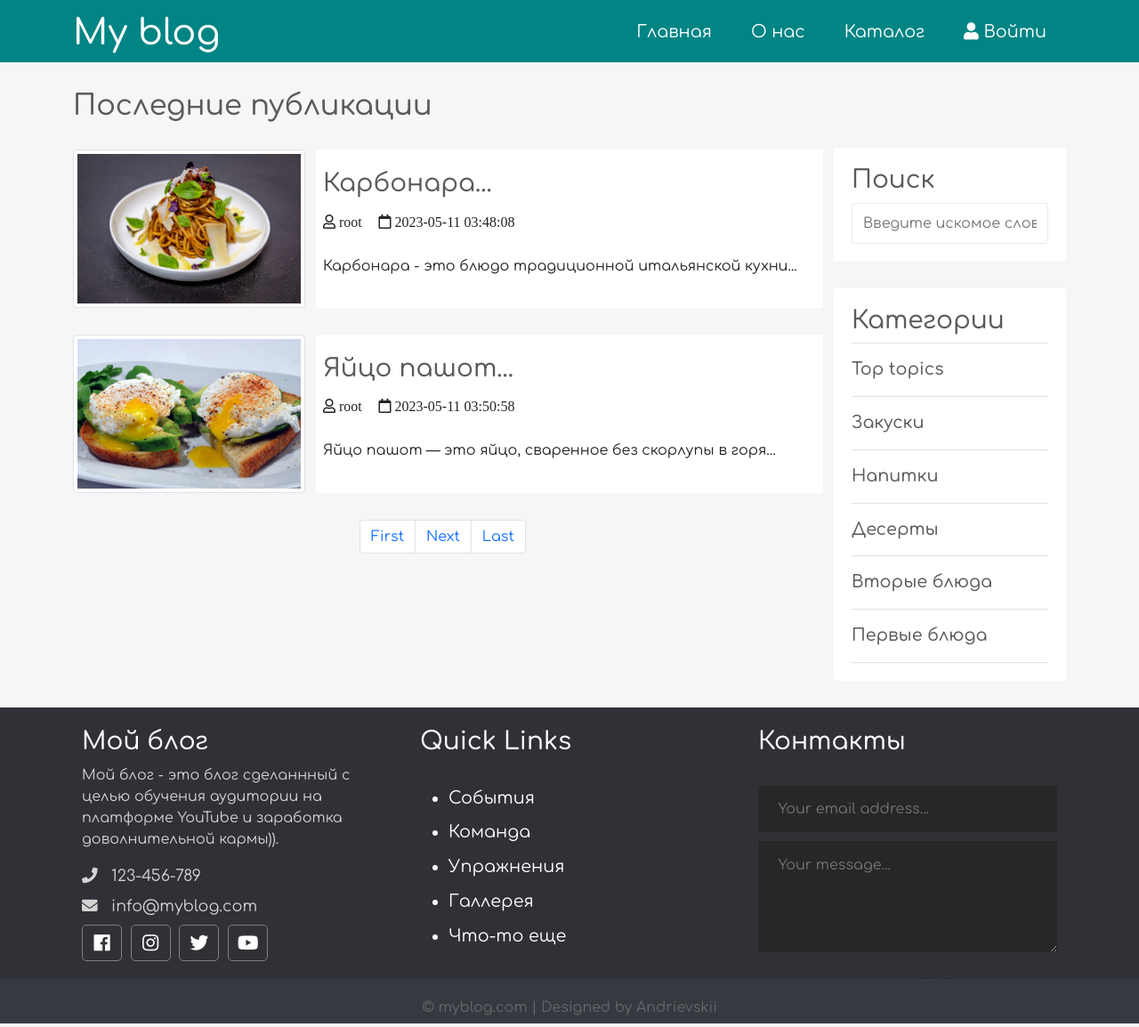
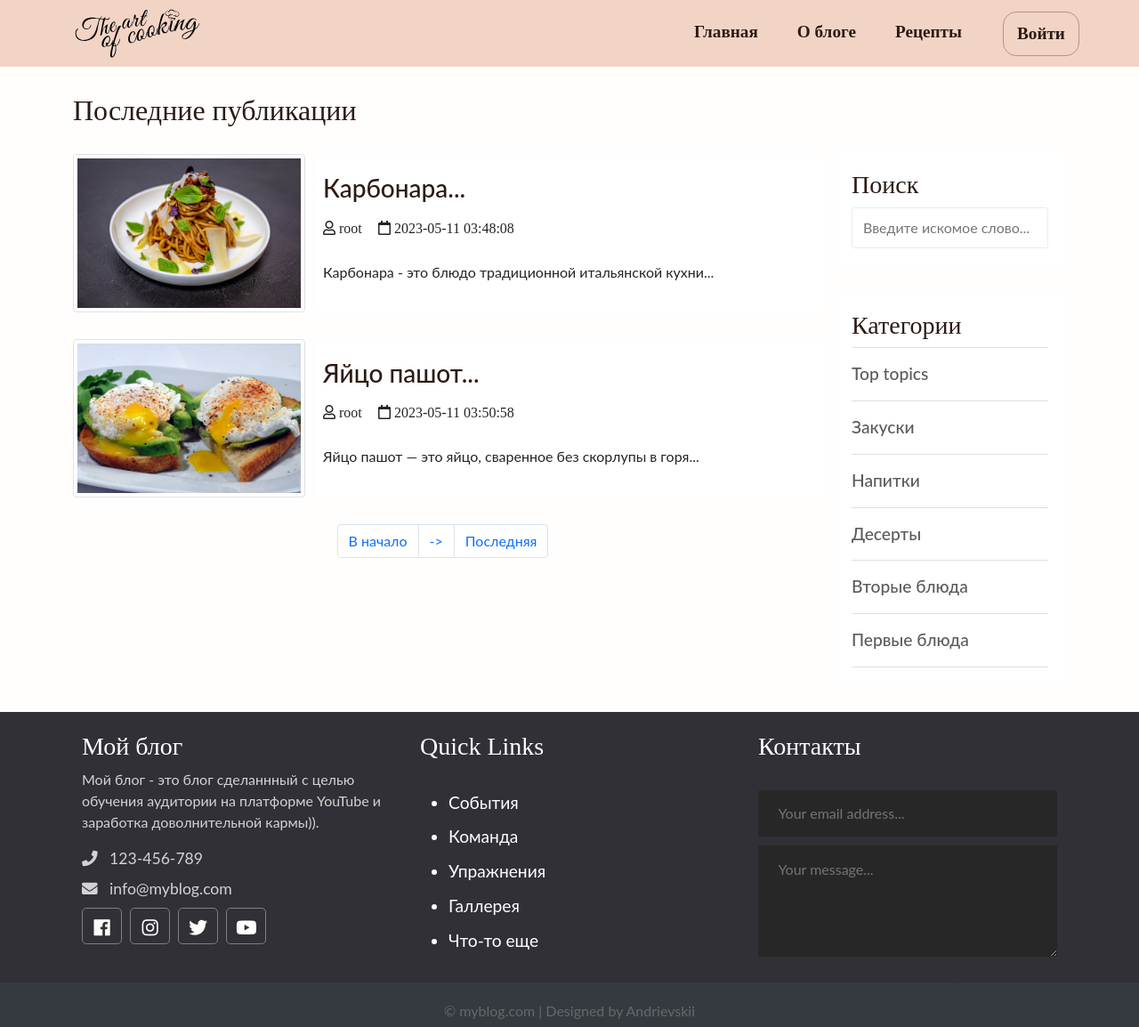
Before and after one commit to Olya-Belikova/the_art_of_cooking, a PHP site: page /the_art_of_cooking/catalog.php in a window 1280 px wide. Shown: the whole page at 89% size. Run offline with PHP 8.4, Linux system fonts and the light colour scheme; data comes from the database, SQL or seed files in the repository.

Commit message:
v3
Настроен гитхаб

```diff
--- a/app/include/header.php
+++ b/app/include/header.php
@@ -1,42 +1,43 @@
 <header class="container-fluid">
     <div class="container">
         <div class="row">
-            <div class="col-4">
-                <h1>
-                    <a href="<?php echo BASE_URL ?>">My blog</a>
-                </h1>
+            <div id="logo" class="col-4">
+                    <a href="<?php echo BASE_URL ?>">
+                        <img src="assets/logo.svg" alt="logo" height="55px" />
+                    </a>
             </div>
-            <nav class="col-8">
+
+            <nav class="col-7">
                 <ul>
                     <li><a href="<?php echo BASE_URL ?>">Главная</a> </li>
-                    <li><a href="<?php echo BASE_URL . 'about.php'?>">О нас</a> </li>
-                    <li><a href="<?php echo BASE_URL . 'catalog.php'?>">Каталог</a> </li>
+                    <li><a href="<?php echo BASE_URL . 'about.php'?>">О блоге</a> </li>
+                    <li><a href="<?php echo BASE_URL . 'catalog.php'?>">Рецепты</a> </li>
+                </ul>
+            </nav>
+            <ul class="col-1">
+                <li id="login">
+                        <?php if (isset($_SESSION['id'])): ?>
+                            <a href="#">
 
-                    <li>
-                        <?php if (isset($_SESSION['id'])): //если в $_SESSION есть параметр id, то...?>
-                            <a href="#">
-                                <i class="fa fa-user"></i>
-                                <?php echo $_SESSION['login']; //печатаеться логин пользователя?>
+                                <?php echo $_SESSION['login']; ?>
                             </a>
                             <ul>
-                                <?php if ($_SESSION['admin']): //если в $_SESSION парамете admin, то...?>
-                                    <li><a href="#">Админ панель</a> </li> <!--эта панель есть-->
+                                <?php if ($_SESSION['admin']): ?>
+                                    <li><a href="#">Админ панель</a> </li>
                                 <?php endif; ?>
                                 <li><a href="<?php echo BASE_URL . "logout.php"; ?>">Выход</a> </li>
                             </ul>
                         <?php else: ?>
                             <a href="<?php echo BASE_URL . "log.php"; ?>">
-                                <i class="fa fa-user"></i>
+
                                 Войти
                             </a>
                             <ul>
                                 <li><a href="<?php echo BASE_URL . "reg.php"; ?>">Регистрация</a> </li>
                             </ul>
-                        <?php endif; //конец?>
-
-                    </li>
-                </ul>
-            </nav>
+                        <?php endif; ?>
+                </li>
+            </ul>
         </div>
     </div>
 </header>
--- a/app/include/pagination.php
+++ b/app/include/pagination.php
@@ -1,16 +1,16 @@
 <nav aria-label="Page navigation example">
     <ul class="pagination justify-content-center">
-        <li class="page-item"><a class="page-link" href="?page=1">First</a></li>
+        <li class="page-item"><a class="page-link" href="?page=1">В начало</a></li>
         <?php if($page > 1): ?>
             <li class="page-item">
-                <a class="page-link" href="<?php echo "?page=".($page - 1);?>">Prev</a>
+                <a class="page-link" href="<?php echo "?page=".($page - 1);?>"><-</a>
             </li>
         <?php endif; ?>
         <?php if($page < $total_pages): ?>
         <li class="page-item">
-            <a class="page-link" href="<?php echo "?page=".($page + 1);?>">Next</a>
+            <a class="page-link" href="<?php echo "?page=".($page + 1);?>">-></a>
         </li>
         <?php endif; ?>
-        <li class="page-item"><a class="page-link" href="?page=<?php echo $total_pages; ?>">Last</a></li>
+        <li class="page-item"><a class="page-link" href="?page=<?php echo $total_pages; ?>">Последняя</a></li>
     </ul>
 </nav>
--- a/assets/css/style.css
+++ b/assets/css/style.css
@@ -1,6 +1,7 @@
 *{
-    font-family: 'Comfortaa', cursive;
+    font-family: 'Lato', sans-serif;
 }
+
 html,
 h1,
 h2,
@@ -8,15 +9,19 @@ h3,
 h4,
 h5,
 h6 {
-    color: #5c5b5b;
+    font-family: "Playfair Display";
+    color: #2C1B14;
 }
+
 body{
-    background: #f6f6f6;
+    background: #fffefd;
 }
+
 a{
     text-decoration: none;
     color: inherit;
 }
+
 input{
     padding: 10px 12px;
     display: block;
@@ -27,107 +32,115 @@ input{
     color: #444444;
     font-size: 1rem;
 }
+
 /*
     HEADER
  */
-header{
-    background: #008484;
-    height: 70px;
+header {
+    background: #F2D4C5;
+    height: 75px;
 }
-header *{
-    color: #ffffff;
+
+#logo {
+    position: relative;
+    height: 75px;
 }
-header h1 {
-    margin-top: 13px;
+
+#logo img{
+    position: absolute;
+    top: 0;
+    bottom: 0;
+    margin: auto;
 }
-header h1 a{
-    color: #ffffff;
-}
-header h1 a:hover{
-    color: #ffffff;
-}
+
 header ul{
     margin: 0;
     padding: 0;
     list-style-type: none;
     float: right;
 }
+
 header ul li{
     float: left;
     position: relative;
 }
+
+#login {
+    position: relative;
+    height: 75px;
+}
+
+#login a {
+    position: absolute;
+    font-weight: 600;
+    top: 0;
+    bottom: 0;
+    height: 50px;
+    margin: auto;
+    padding: 10px 15px;
+    border: 1px solid #b19588;
+    border-radius: 15px;
+}
+
 header ul li a{
+    font-family: "Playfair Display";
+    font-weight: 600;
     display: block;
     font-size: 1.2rem;
     text-decoration: none;
-    color: #ffffff;
+    color: #2C1B14;
     padding: 22px;
 }
+
 header ul li a:hover {
-    background: #006669;
+    background: #b19588;
     transition: 0.5s;
     color:#fff;
 }
+
 header ul li ul {
     position: absolute;
-    top: 70px;
-    right: 0px;
+    top: 86px;
+    right: -122px;
     width: 180px;
     display: none;
     z-index: 111;
 }
+
 header ul li:hover ul{
     display: block;
 }
+
 header ul li ul li {
     width: 100%;
 }
+
 header ul li ul li a {
     padding: 10px;
-    background: white;
-    color: #008489;
+    background: #fffefd;
+    color: #2C1B14;
 }
+
+
 /*
     SLIDER
  */
-.slider-title{
-    text-align: center;
-    padding: 30px 0;
-}
-.carousel{
-    height: 400px;
-}
-.carousel-inner, .carousel-item{
-    height: 400px;
-    border-radius: 4px;
-}
-.carousel-caption h5{
-    font-size: 2rem;
-    font-weight: 500;
-    background: #000000;
-    max-width: 100%;
-    padding: 0.3em;
-    opacity: 0.5;
-}
-.carousel-caption-hack {
-    position: absolute;
-    right: 0%;
-    bottom: 0.05rem;
-     left: 0%;
-     padding-top: 1.25rem;
-     padding-bottom: 0rem;
-    color: #fff;
-    text-align: center;
-    width: 100%;
-}
-.carousel-caption h5 a{
-    color: #ffffff;
-    text-decoration: none;
-    font-weight: 500;
-}
-.carousel-caption h5 a:hover{
-    text-decoration: underline;
-}
+
+ .slider-title {
+    margin: 30px 0;
+ }
+
+ .carousel .item {
+    height: 300px;
+  }
+
+  .item img {
+      position: absolute;
+      top: 0;
+      left: 0;
+      min-height: 300px;
+  }
+
 /*
     Main
  */
```
Also changed, not shown: index.php (+45 -20 lines), assets/favicon.ico (added), assets/logo.svg (added).
